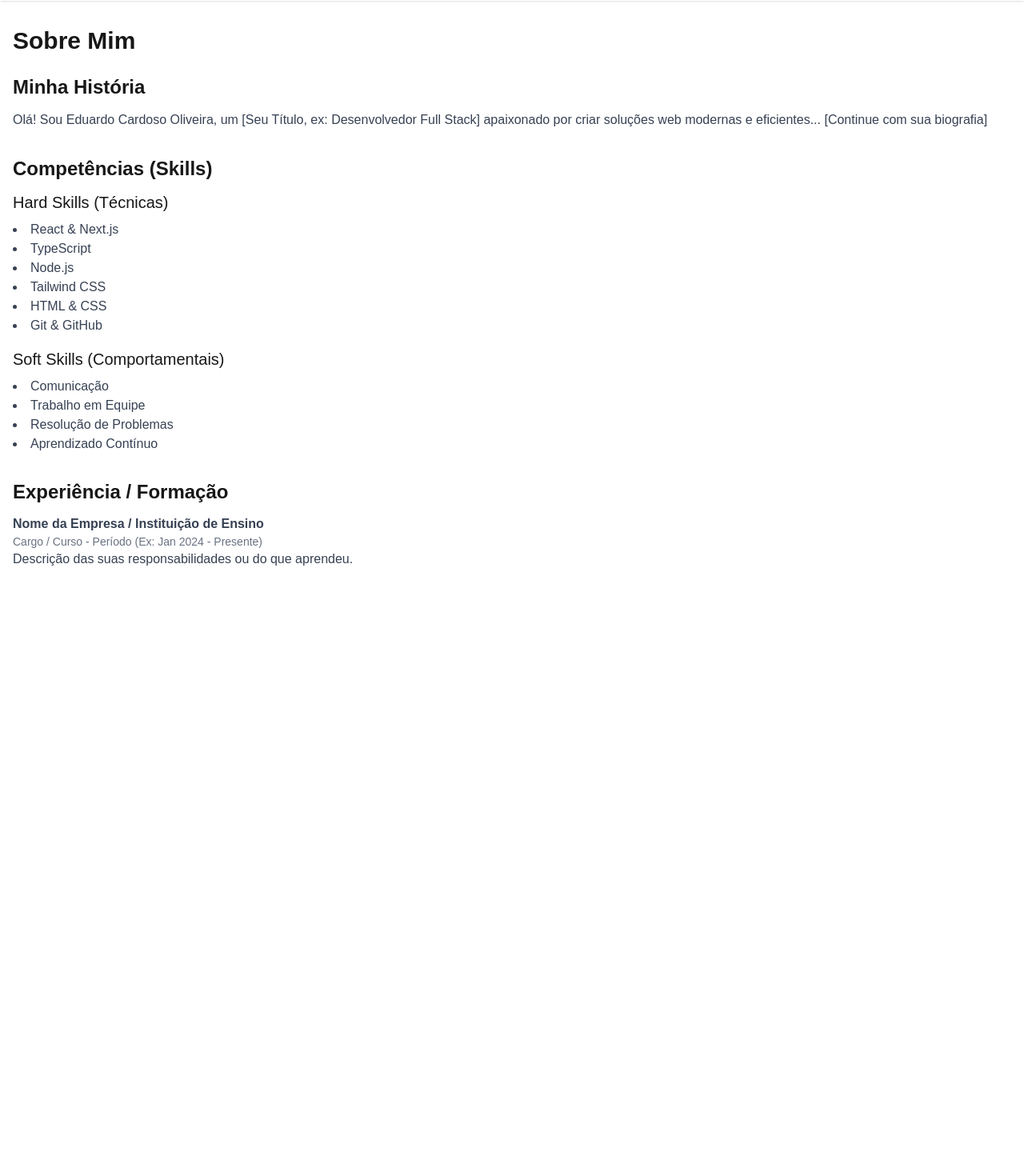
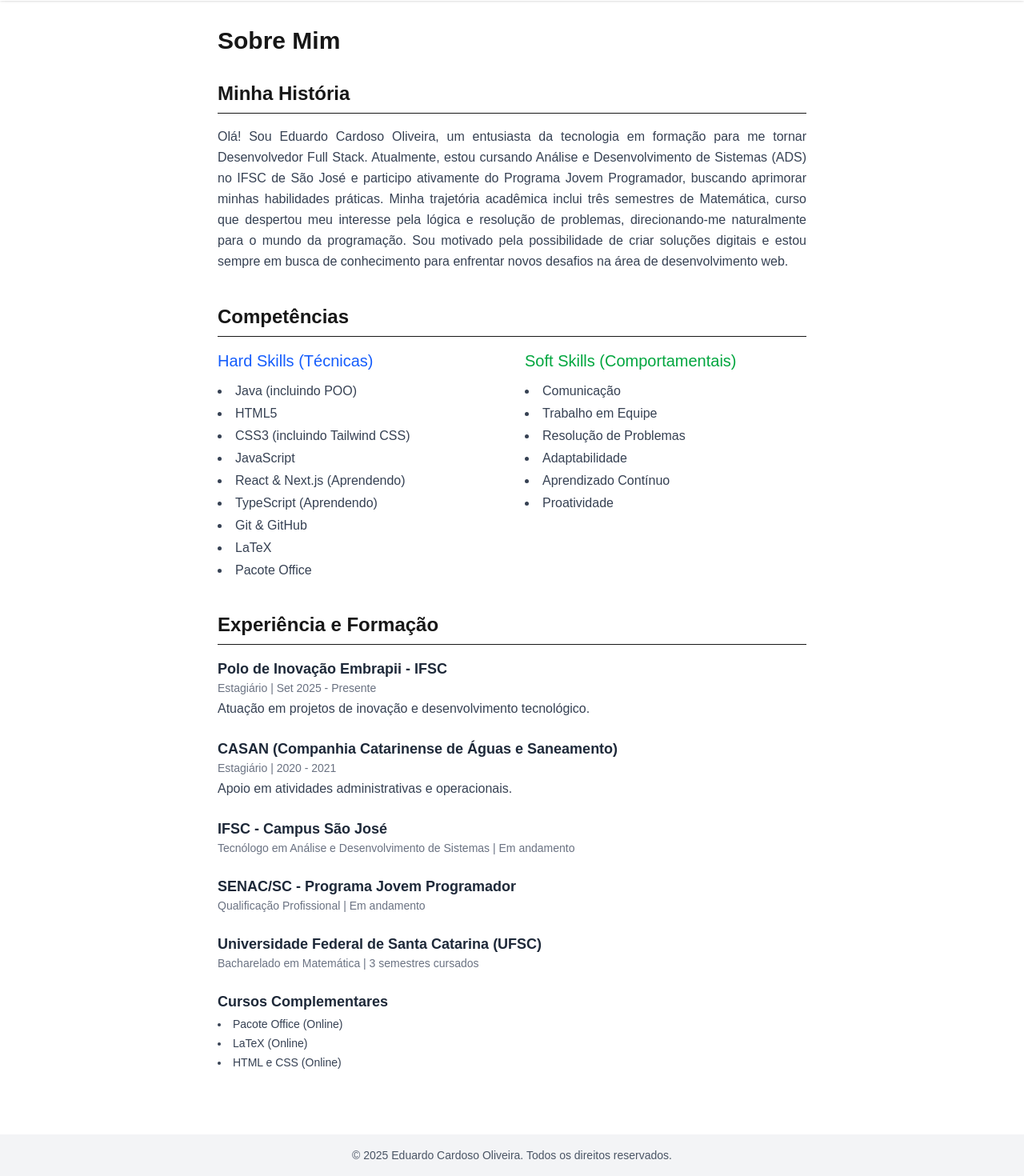
Before and after one commit to EduCardoso22/meu-portfolio, a Next.js app: page /sobre in a window 1280 px wide. Shown: the part 51-1521 px from the top of the page at 80% size. Before the commit the page ends 800 px from the top, so only its background shows below. Built offline with nearby package versions, Linux system fonts and the light colour scheme.

Commit message:
Alterações no site

```diff
--- a/src/app/contato/page.tsx
+++ b/src/app/contato/page.tsx
@@ -1,53 +1,65 @@
 // src/app/contato/page.tsx
+import Link from 'next/link';
 
 export default function ContatoPage() {
   return (
-    <main className="container mx-auto px-4 py-8">
+    <main className="container mx-auto px-4 py-12 flex flex-col items-center">
 
-      <h1 className="text-3xl font-bold mb-6 text-center">
+      <h1 className="text-3xl font-bold mb-4 text-center">
         Entre em Contato
       </h1>
 
-      <p className="text-center text-gray-700 dark:text-gray-300 mb-8 max-w-md mx-auto">
-        Você pode me encontrar nas seguintes plataformas ou me enviar uma mensagem (funcionalidade futura). Ficarei feliz em conectar!
+      <p className="text-center text-gray-600 dark:text-gray-400 mb-10 max-w-lg mx-auto">
+        Estou sempre aberto a novas conexões e oportunidades. Você pode me encontrar nas redes profissionais, enviar um email ou até mesmo ligar. Vamos conversar!
       </p>
 
-      {/* RF004 - Links diretos para redes sociais profissionais */}
-      <div className="flex justify-center items-center space-x-6">
+      <div className="flex flex-col sm:flex-row flex-wrap justify-center items-center gap-6 mb-12">
         <a
-          href="https://www.linkedin.com/in/seu-usuario/" // <<< SUBSTITUA PELO SEU LINKEDIN
+          href="https://www.linkedin.com/in/eduardo-cardoso-308a13216/"
           target="_blank"
           rel="noopener noreferrer"
-          className="text-blue-600 dark:text-blue-400 hover:underline text-lg font-medium"
+          className="inline-flex items-center justify-center px-6 py-3 border border-transparent text-base font-medium rounded-md text-white bg-blue-700 hover:bg-blue-800 transition-colors shadow-sm w-full sm:w-auto"
         >
           LinkedIn
         </a>
 
         <a
-          href="https://github.com/seu-usuario" // <<< SUBSTITUA PELO SEU GITHUB
+          href="https://github.com/EduCardoso22"
           target="_blank"
           rel="noopener noreferrer"
-          className="text-gray-800 dark:text-gray-200 hover:underline text-lg font-medium"
+          className="inline-flex items-center justify-center px-6 py-3 border border-gray-300 dark:border-gray-600 text-base font-medium rounded-md text-gray-700 dark:text-gray-200 bg-white dark:bg-gray-800 hover:bg-gray-50 dark:hover:bg-gray-700 transition-colors shadow-sm w-full sm:w-auto"
         >
           GitHub
         </a>
 
-        {/* Adicione outros links se desejar (ex: Email) */}
-        {/* <a href="mailto:seuemail@exemplo.com" className="text-red-600 dark:text-red-400 hover:underline text-lg font-medium">
+        <a
+          href="mailto:eduhcardoso002@hotmail.com"
+          className="inline-flex items-center justify-center px-6 py-3 border border-transparent text-base font-medium rounded-md text-red-700 dark:text-red-300 bg-red-100 dark:bg-red-900 hover:bg-red-200 dark:hover:bg-red-800 transition-colors shadow-sm w-full sm:w-auto"
+        >
           Email
-        </a> */}
+        </a>
+
+         <a
+          href="tel:+5548988341377" // Formato internacional para link telefônico
+          className="inline-flex items-center justify-center px-6 py-3 border border-transparent text-base font-medium rounded-md text-green-700 dark:text-green-300 bg-green-100 dark:bg-green-900 hover:bg-green-200 dark:hover:bg-green-800 transition-colors shadow-sm w-full sm:w-auto"
+        >
+          Telefone (48) 98834-1377
+        </a>
       </div>
 
-      {/* Futuramente, você pode adicionar um formulário de contato aqui se preferir,
-        mas isso exigiria configuração de backend ou um serviço como Formspree/Netlify Forms.
-      */}
+      <div className="text-center max-w-lg mx-auto border-t pt-8 mt-8 border-gray-200 dark:border-gray-700">
+          <h2 className="text-xl font-semibold mb-3 text-gray-800 dark:text-white">Prefere enviar uma mensagem direta?</h2>
+          <p className="text-gray-600 dark:text-gray-400 mb-4">
+            No momento, estou trabalhando na implementação de um formulário de contato aqui. Enquanto isso, por favor, utilize um dos métodos acima.
+          </p>
+          {/* Futuramente: <FormularioDeContato /> */}
+      </div>
 
     </main>
   );
 }
 
-// Metadata para a página de contato
 export const metadata = {
   title: "Contato - Eduardo Oliveira",
-  description: "Entre em contato com Eduardo Cardoso Oliveira.",
+  description: "Entre em contato com Eduardo Cardoso Oliveira via LinkedIn, GitHub, Email ou Telefone.",
 };
--- a/src/app/layout.tsx
+++ b/src/app/layout.tsx
@@ -1,6 +1,7 @@
+// src/app/layout.tsx
 import type { Metadata } from "next";
 import { Geist, Geist_Mono } from "next/font/google";
-import Navbar from "@/src/components/navbar"; // <<< 1. Importe a Navbar (usando o alias @/)
+import Navbar from "@/src/components/navbar";
 import "./globals.css";
 
 const geistSans = Geist({
@@ -15,7 +16,7 @@ const geistMono = Geist_Mono({
 
 export const metadata: Metadata = {
   title: "Eduardo Cardoso Oliveira - Portfólio",
-  description: "Portfólio pessoal de Eduardo Cardoso Oliveira", // Você pode ajustar a descrição
+  description: "Portfólio pessoal de Eduardo Cardoso Oliveira",
 };
 
 export default function RootLayout({
@@ -26,11 +27,16 @@ export default function RootLayout({
   return (
     <html lang="pt-br">
       <body
-        className={`${geistSans.variable} ${geistMono.variable} antialiased flex flex-col min-h-screen`} // Adicionado flex flex-col min-h-screen
+        className={`${geistSans.variable} ${geistMono.variable} antialiased flex flex-col min-h-screen bg-background text-foreground`}
       >
-        <Navbar /> {/* <<< 2. Adicione a Navbar aqui */}
-        <div className="flex-grow">{children}</div> {/* Garante que o conteúdo principal ocupe o espaço */}
-        {/* Você pode adicionar um Footer aqui depois */}
+        <Navbar />
+        <div className="flex-grow">{children}</div>
+        {/* Adicione um Footer aqui */}
+        <footer className="bg-gray-100 dark:bg-gray-800 py-4 mt-12">
+           <div className="container mx-auto px-4 text-center text-sm text-gray-600 dark:text-gray-400">
+             © {new Date().getFullYear()} Eduardo Cardoso Oliveira. Todos os direitos reservados.
+           </div>
+        </footer>
       </body>
     </html>
   );
--- a/src/app/page.tsx
+++ b/src/app/page.tsx
@@ -1,31 +1,26 @@
 // src/app/page.tsx
-import Link from 'next/link'; // Importar Link
+import Link from 'next/link';
 
 export default function Home() {
   return (
-    // Centralizado, padding maior, talvez um gradiente sutil?
     <main className="flex flex-grow flex-col items-center justify-center text-center px-4 md:px-24 py-12 bg-gradient-to-b from-white to-gray-50 dark:from-black dark:to-gray-900">
-
-      <section>
-        {/* Nome com destaque */}
+      <section className="max-w-2xl">
         <h1 className="text-4xl sm:text-5xl md:text-6xl font-bold mb-3 text-gray-900 dark:text-white">
-          Eduardo Cardoso Oliveira [cite: 2]
+          Eduardo Cardoso Oliveira
         </h1>
-
-        {/* Título com cor mais suave */}
         <p className="text-lg sm:text-xl md:text-2xl text-gray-600 dark:text-gray-400 mb-8">
-          Desenvolvedor Full Stack
+          Desenvolvedor Full Stack (em formação)
         </p>
-
-        {/* Botão CTA mais chamativo */}
-        <Link // Usar Link em vez de <a>
+        <Link
           href="/projetos"
           className="inline-block bg-blue-600 text-white py-3 px-8 rounded-lg text-lg font-medium hover:bg-blue-700 transition-all shadow-md hover:shadow-lg transform hover:-translate-y-0.5"
         >
           Veja meus projetos
         </Link>
+        <p className="mt-12 text-md text-gray-500 dark:text-gray-400">
+          Bem-vindo ao meu portfólio! Sou um estudante apaixonado por tecnologia, atualmente cursando Análise e Desenvolvimento de Sistemas e buscando me aprofundar no desenvolvimento web. Explore meus projetos e conheça um pouco mais sobre minha jornada.
+        </p>
       </section>
-
     </main>
   );
 }
--- a/src/app/projetos/page.tsx
+++ b/src/app/projetos/page.tsx
@@ -1,26 +1,51 @@
-// Dentro do loop .map() em src/app/projetos/page.tsx:
+// src/app/projetos/page.tsx
+import Link from 'next/link';
+
+const projetos = [
+  {
+    id: 'robocode-shigeo-kageyama',
+    titulo: 'Robocode - Shigeo Kageyama',
+    descricaoCurta: 'Projeto de um robô para a plataforma Robocode, desenvolvido em Java como atividade da disciplina de Algoritmos e Programação.',
+    tecnologias: ['Java', 'Robocode'],
+  },
+  {
+    id: 'ifsc-java-poo-exercicios',
+    titulo: 'Exercícios de Java POO (IFSC)',
+    descricaoCurta: 'Repositório com listas de exercícios resolvidos da disciplina de Programação Orientada a Objetos em Java (ADS - IFSC).',
+    tecnologias: ['Java', 'POO'],
+  },
+   {
+    id: 'portfolio-nextjs',
+    titulo: 'Portfólio Pessoal (Este site!)',
+    descricaoCurta: 'Desenvolvimento deste portfólio usando Next.js, TypeScript e Tailwind CSS para apresentar minhas habilidades e projetos.',
+    tecnologias: ['Next.js', 'React', 'TypeScript', 'Tailwind CSS'],
+  },
+];
+
+export default function ProjetosPage() {
+  return (
+    <main className="container mx-auto px-4 py-8">
+      <h1 className="text-3xl font-bold mb-8 text-center md:text-left">
+        Meus Projetos
+      </h1>
+
+      <div className="grid grid-cols-1 md:grid-cols-2 lg:grid-cols-3 gap-6">
+        {projetos.map((projeto) => (
           <div
             key={projeto.id}
-  // Borda sutil, sombra maior no hover, cantos mais arredondados
             className="bg-white dark:bg-gray-800 rounded-xl shadow-md hover:shadow-xl transition-all duration-300 border border-gray-100 dark:border-gray-700 flex flex-col overflow-hidden group"
           >
-  {/* Adicionar um espaço para imagem (opcional) */}
-  {/* <div className="h-40 bg-gray-200 dark:bg-gray-700 flex items-center justify-center text-gray-400">
-    Imagem do Projeto (16:9)
-  </div> */}
-
             <div className="p-6 flex flex-col flex-grow">
-    <h3 className="text-xl font-semibold mb-2 text-gray-900 dark:text-white group-hover:text-blue-600 transition-colors"> {/* Cor no hover do card */}
+              <h3 className="text-xl font-semibold mb-2 text-gray-900 dark:text-white group-hover:text-blue-600 transition-colors">
                 {projeto.titulo}
               </h3>
               <p className="text-gray-600 dark:text-gray-400 mb-4 text-sm flex-grow">
                 {projeto.descricaoCurta}
               </p>
-    <div className="flex flex-wrap gap-2 mb-4 mt-auto"> {/* Tecnologias no final */}
+              <div className="flex flex-wrap gap-2 mb-4 mt-auto">
                 {projeto.tecnologias.map((tech) => (
                   <span
                     key={tech}
-          // Badges com cores um pouco diferentes
                     className="bg-blue-100 dark:bg-gray-700 text-blue-800 dark:text-gray-300 text-xs font-medium px-2.5 py-1 rounded-full"
                   >
                     {tech}
@@ -29,10 +54,14 @@
               </div>
               <Link
                 href={`/projetos/${projeto.id}`}
-      // Link mais discreto, visível no hover
                 className="text-blue-600 dark:text-blue-400 hover:underline mt-2 text-sm font-medium opacity-80 group-hover:opacity-100 transition-opacity"
               >
                 Ver detalhes &rarr;
               </Link>
             </div>
           </div>
+        ))}
+      </div>
+    </main>
+  );
+}
--- a/src/app/sobre/page.tsx
+++ b/src/app/sobre/page.tsx
@@ -2,72 +2,82 @@
 
 export default function SobrePage() {
   return (
-    <main className="container mx-auto px-4 py-8"> {/* Container para centralizar e adicionar espaçamento */}
-
-      {/* Título da Página */}
-      <h1 className="text-3xl font-bold mb-6 text-center md:text-left">
+    <main className="container mx-auto px-4 py-8 max-w-3xl">
+      <h1 className="text-3xl font-bold mb-8 text-center md:text-left">
         Sobre Mim
       </h1>
 
-      {/* RF002 - Seção com breve biografia */}
-      <section className="mb-8">
-        <h2 className="text-2xl font-semibold mb-3">Minha História</h2>
-        <p className="text-gray-700 dark:text-gray-300 leading-relaxed">
-          {/* >>> INSIRA SUA BREVE BIOGRAFIA AQUI <<<
-            Fale um pouco sobre você, sua paixão por desenvolvimento,
-            seus objetivos, etc.
-          */}
-          Olá! Sou Eduardo Cardoso Oliveira, um [Seu Título, ex: Desenvolvedor Full Stack] apaixonado por criar soluções web modernas e eficientes...
-          [Continue com sua biografia]
+      <section className="mb-10">
+        <h2 className="text-2xl font-semibold mb-4 border-b pb-2">Minha História</h2>
+        <p className="text-gray-700 dark:text-gray-300 leading-relaxed text-justify">
+          Olá! Sou Eduardo Cardoso Oliveira, um entusiasta da tecnologia em formação para me tornar Desenvolvedor Full Stack. Atualmente, estou cursando Análise e Desenvolvimento de Sistemas (ADS) no IFSC de São José e participo ativamente do Programa Jovem Programador, buscando aprimorar minhas habilidades práticas. Minha trajetória acadêmica inclui três semestres de Matemática, curso que despertou meu interesse pela lógica e resolução de problemas, direcionando-me naturalmente para o mundo da programação. Sou motivado pela possibilidade de criar soluções digitais e estou sempre em busca de conhecimento para enfrentar novos desafios na área de desenvolvimento web.
         </p>
       </section>
 
-      {/* RF002 - Descrição de minhas competências */}
-      <section className="mb-8">
-        <h2 className="text-2xl font-semibold mb-3">Competências (Skills)</h2>
-
-        {/* Hard Skills */}
-        <div className="mb-4">
-          <h3 className="text-xl font-medium mb-2">Hard Skills (Técnicas)</h3>
-          <ul className="list-disc list-inside text-gray-700 dark:text-gray-300">
-            {/* >>> LISTE SUAS HARD SKILLS AQUI <<< */}
-            <li>React & Next.js</li>
-            <li>TypeScript</li>
-            <li>Node.js</li>
-            <li>Tailwind CSS</li>
-            <li>HTML & CSS</li>
+      <section className="mb-10">
+        <h2 className="text-2xl font-semibold mb-4 border-b pb-2">Competências</h2>
+        <div className="grid grid-cols-1 md:grid-cols-2 gap-8">
+          <div>
+            <h3 className="text-xl font-medium mb-3 text-blue-600 dark:text-blue-400">Hard Skills (Técnicas)</h3>
+            <ul className="list-disc list-inside space-y-1 text-gray-700 dark:text-gray-300">
+              <li>Java (incluindo POO)</li>
+              <li>HTML5</li>
+              <li>CSS3 (incluindo Tailwind CSS)</li>
+              <li>JavaScript</li>
+              <li>React & Next.js (Aprendendo)</li>
+              <li>TypeScript (Aprendendo)</li>
               <li>Git & GitHub</li>
-            {/* Adicione mais conforme necessário */}
+              <li>LaTeX</li>
+              <li>Pacote Office</li>
             </ul>
           </div>
-
-        {/* Soft Skills */}
           <div>
-          <h3 className="text-xl font-medium mb-2">Soft Skills (Comportamentais)</h3>
-           <ul className="list-disc list-inside text-gray-700 dark:text-gray-300">
-            {/* >>> LISTE SUAS SOFT SKILLS AQUI <<< */}
+            <h3 className="text-xl font-medium mb-3 text-green-600 dark:text-green-400">Soft Skills (Comportamentais)</h3>
+             <ul className="list-disc list-inside space-y-1 text-gray-700 dark:text-gray-300">
               <li>Comunicação</li>
               <li>Trabalho em Equipe</li>
               <li>Resolução de Problemas</li>
+              <li>Adaptabilidade</li>
               <li>Aprendizado Contínuo</li>
-            {/* Adicione mais conforme necessário */}
+              <li>Proatividade</li>
              </ul>
+          </div>
         </div>
       </section>
 
-      {/* RF002 - Experiência profissional/acadêmica */}
       <section>
-        <h2 className="text-2xl font-semibold mb-3">Experiência / Formação</h2>
-        <div className="text-gray-700 dark:text-gray-300 space-y-4">
-          {/* >>> ADICIONE SUA EXPERIÊNCIA E FORMAÇÃO AQUI <<<
-            Use parágrafos ou uma lista para detalhar. Exemplo:
-          */}
+        <h2 className="text-2xl font-semibold mb-4 border-b pb-2">Experiência e Formação</h2>
+        <div className="text-gray-700 dark:text-gray-300 space-y-6">
            <div>
-            <h4 className="font-semibold">Nome da Empresa / Instituição de Ensino</h4>
-            <p className="text-sm text-gray-500 dark:text-gray-400">Cargo / Curso - Período (Ex: Jan 2024 - Presente)</p>
-            <p>Descrição das suas responsabilidades ou do que aprendeu.</p>
+            <h4 className="text-lg font-semibold text-gray-800 dark:text-white">Polo de Inovação Embrapii - IFSC</h4>
+            <p className="text-sm text-gray-500 dark:text-gray-400">Estagiário | Set 2025 - Presente</p>
+            <p className="mt-1">Atuação em projetos de inovação e desenvolvimento tecnológico.</p>
           </div>
-          {/* Repita a estrutura acima para cada experiência/formação */}
+          <div>
+            <h4 className="text-lg font-semibold text-gray-800 dark:text-white">CASAN (Companhia Catarinense de Águas e Saneamento)</h4>
+            <p className="text-sm text-gray-500 dark:text-gray-400">Estagiário | 2020 - 2021</p>
+            <p className="mt-1">Apoio em atividades administrativas e operacionais.</p>
+          </div>
+          <div>
+            <h4 className="text-lg font-semibold text-gray-800 dark:text-white">IFSC - Campus São José</h4>
+            <p className="text-sm text-gray-500 dark:text-gray-400">Tecnólogo em Análise e Desenvolvimento de Sistemas | Em andamento</p>
+          </div>
+           <div>
+            <h4 className="text-lg font-semibold text-gray-800 dark:text-white">SENAC/SC - Programa Jovem Programador</h4>
+            <p className="text-sm text-gray-500 dark:text-gray-400">Qualificação Profissional | Em andamento</p>
+           </div>
+          <div>
+            <h4 className="text-lg font-semibold text-gray-800 dark:text-white">Universidade Federal de Santa Catarina (UFSC)</h4>
+            <p className="text-sm text-gray-500 dark:text-gray-400">Bacharelado em Matemática | 3 semestres cursados</p>
+          </div>
+          <div>
+            <h4 className="text-lg font-semibold text-gray-800 dark:text-white">Cursos Complementares</h4>
+             <ul className="list-disc list-inside space-y-1 text-sm mt-1">
+                <li>Pacote Office (Online)</li>
+                <li>LaTeX (Online)</li>
+                <li>HTML e CSS (Online)</li>
+             </ul>
+          </div>
         </div>
       </section>
 
--- a/src/components/navbar.tsx
+++ b/src/components/navbar.tsx
@@ -3,16 +3,12 @@ import Link from 'next/link';
 
 export default function Navbar() {
   return (
-    // Fundo branco/escuro, sombra suave, padding
     <nav className="bg-white dark:bg-gray-900 shadow-sm sticky top-0 z-50">
       <div className="container mx-auto px-4 py-3 flex justify-between items-center">
-        {/* Logo/Nome */}
         <Link href="/" className="text-lg font-semibold text-gray-800 dark:text-white hover:text-blue-600 transition-colors">
           Eduardo C. Oliveira
         </Link>
-
-        {/* Links */}
-        <div className="space-x-5"> {/* Aumentar espaço */}
+        <div className="space-x-5">
           <Link href="/" className="text-gray-600 dark:text-gray-300 hover:text-blue-600 dark:hover:text-blue-400 transition-colors pb-1 border-b-2 border-transparent hover:border-blue-500">
             Home
           </Link>
```
Also changed, not shown: src/app/projetos/[slug]/page.tsx (+45 -42 lines). Lines whose indentation alone changed are shown as unchanged.
